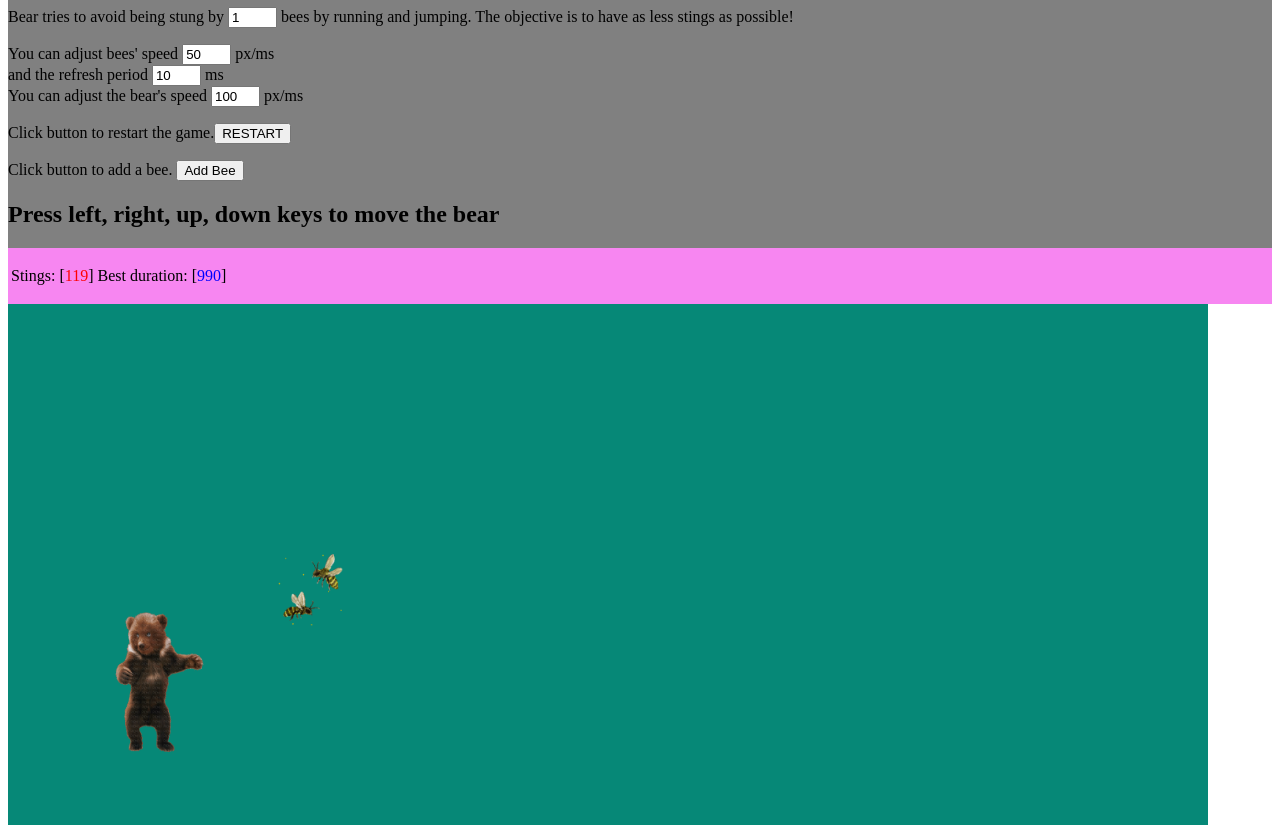
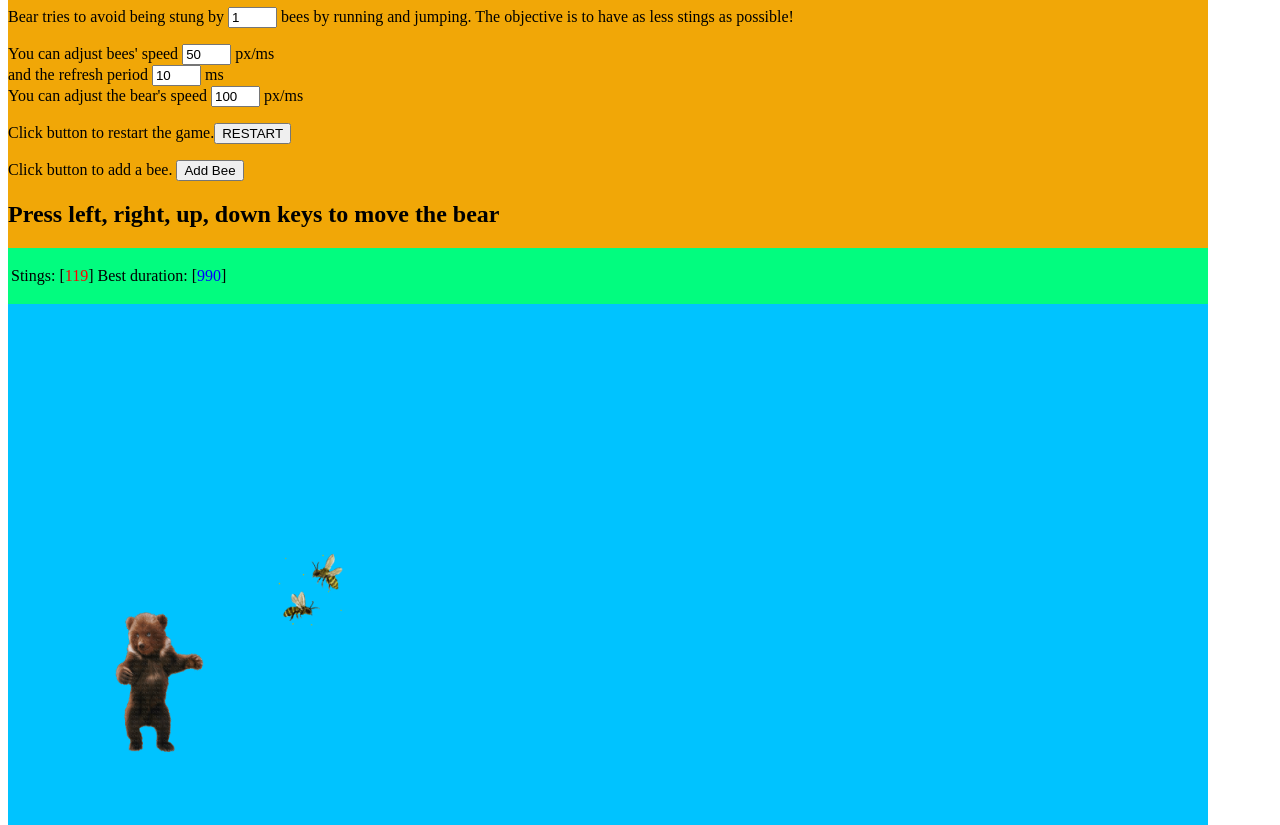
Before and after one commit to Abhinav-kk/F28WP-Lab2-DOM, a plain HTML site: page index.html in a window 1280 px wide. Shown: the part 81-906 px from the top of the page. Drawn offline with Linux system fonts and the light colour scheme.

Commit message:
updated game.css

```diff
--- a/game.css
+++ b/game.css
@@ -10,21 +10,23 @@
     position: absolute;
     height: 600px;
     width: 1200px;
-    background-color: rgb(6, 136, 119);
+    background-color: rgb(0, 195, 255);
     align-content: center;
     align-self: center;
 }
 
 #title {
-    background-color: rgb(128, 128, 128);
+    background-color: rgb(241, 167, 7);
     align-content: center;
     align-self: center;
+    width: 1200px;
 }
 
 #scores {
-    background-color: rgb(247, 134, 241);
+    background-color: rgb(2, 252, 127);
     align-content: center;
     align-self: center;
+    width: 1200px;
 }
 
 .location {
```
